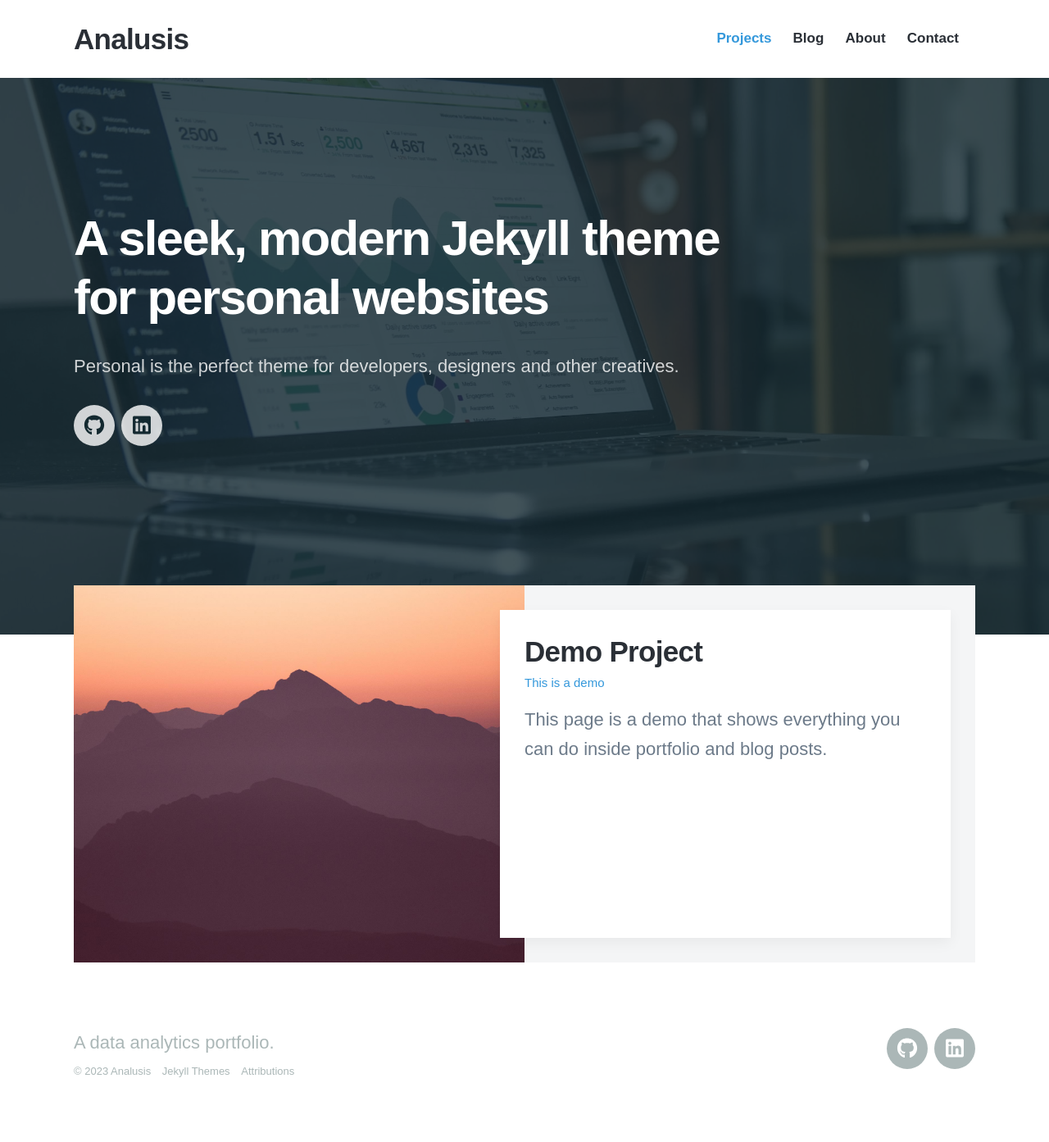
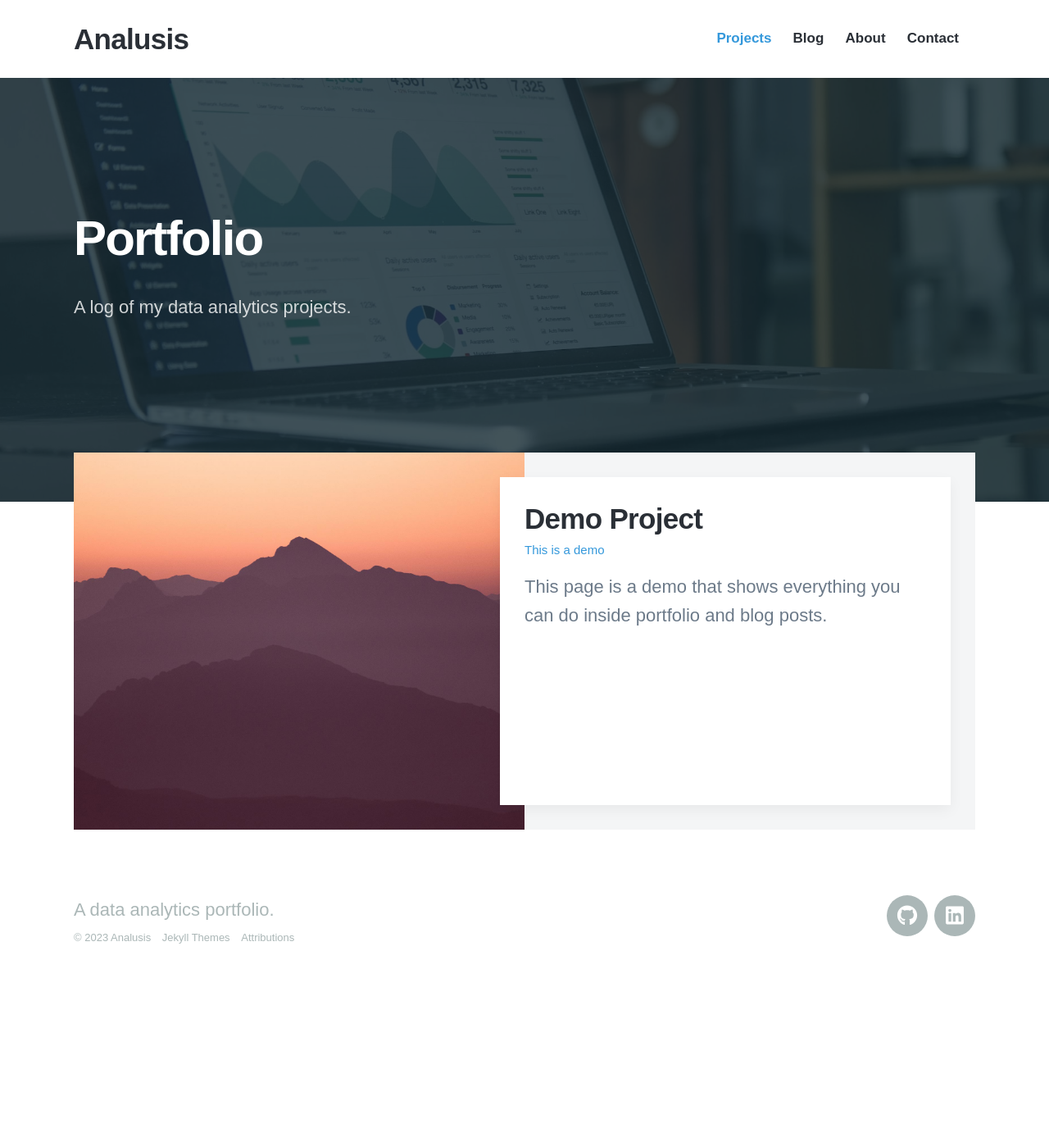
Before and after one commit to analusis/analusis.github.io, a Jekyll site: the page built from index.html, in a window 1280 px wide. Shown: the whole page at 82% size. Built offline with Jekyll 4.4.1, drawn with Linux system fonts in a browser that asks for light colours; nearby versions of some CDN libraries; some web fonts are replaced; after the commit the page ends 1230 px from its top, so only the background shows below that.

Commit message:
Changed index page
- removed socials
- changed text

```diff
--- a/index.html
+++ b/index.html
@@ -13,11 +13,8 @@ featured_image: /images/demo/home.jpg
 
 	<div class="wrap">
 
-		<h1>A sleek, modern Jekyll theme
-		for personal websites</h1>
-		<p>Personal is the perfect theme for developers, designers and other creatives.</p>
-
-		{% include socials.html %}
+		<h1>Portfolio</h1>
+		<p>A log of my data analytics projects.</p>
 
 	</div>
 
```
